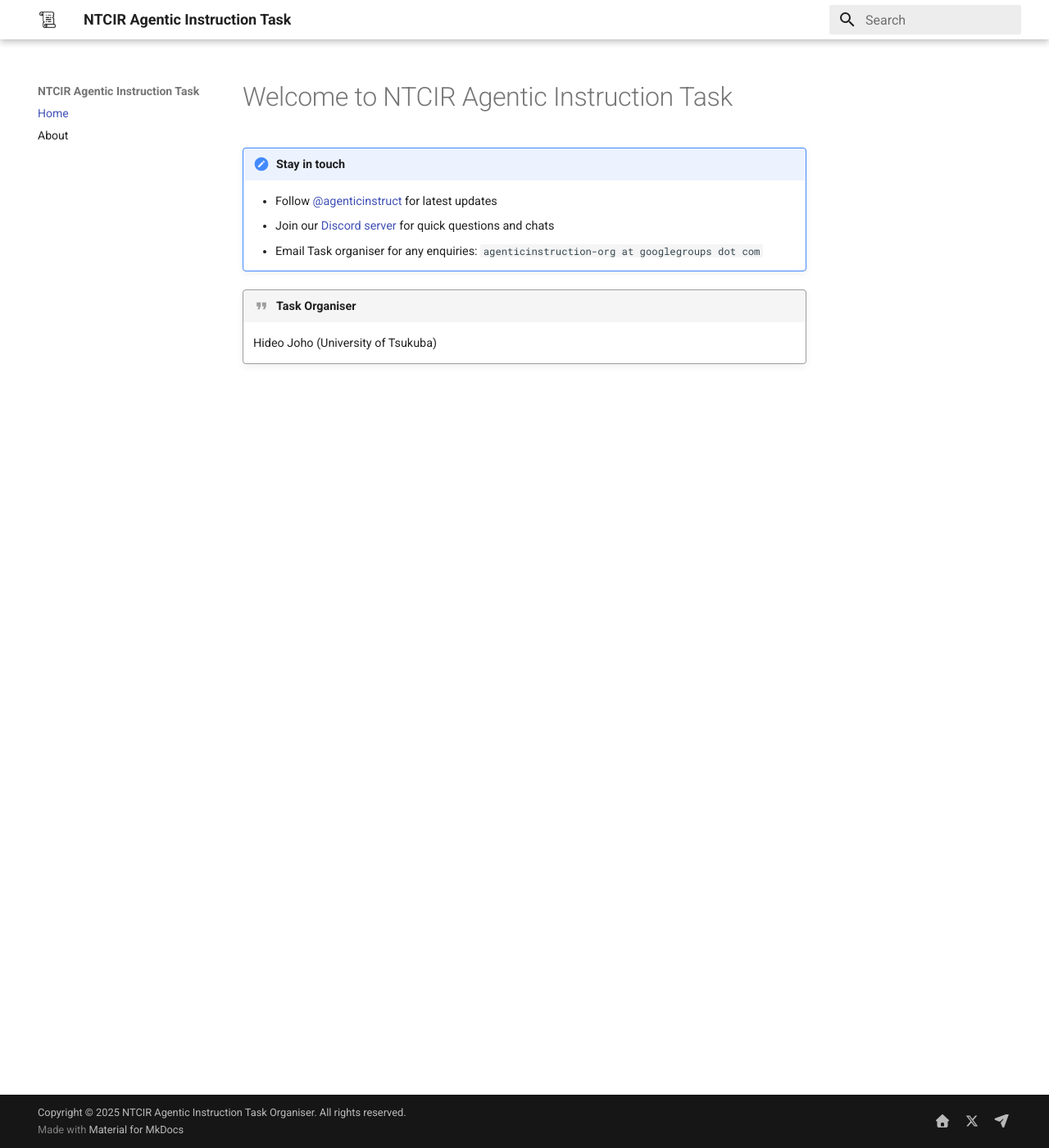
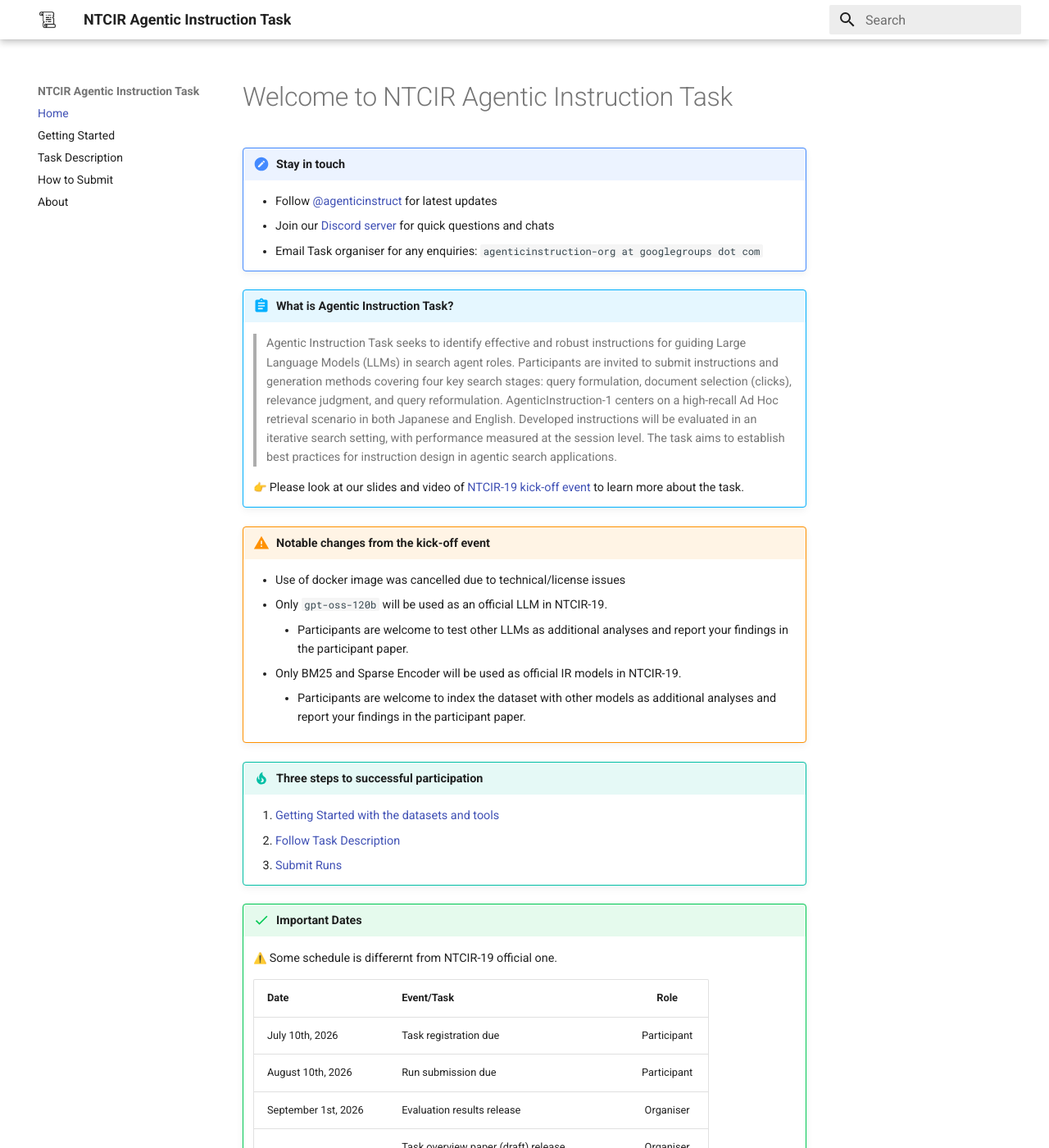
Before and after one commit to geniie-lab/ntcir, an MkDocs documentation site: the page built from docs/index.md, in a window 1280 px wide and 1400 px high. Shown: the whole window at 82% size. Built offline with MkDocs 1.6.1 and Material for MkDocs 9.7.7, drawn with Linux system fonts in a browser that asks for light colours; emoji names are drawn with the system emoji font; some of the changed text lies outside the part shown.

Commit message:
Added instruction for NTCIR-19.

```diff
--- a/docs/index.md
+++ b/docs/index.md
@@ -5,5 +5,33 @@
     - Join our [Discord server](http://discord.gg/zvXkNKtEGa) for quick questions and chats
     - Email Task organiser for any enquiries: `agenticinstruction-org at googlegroups dot com`
 
-!!! quote "Task Organiser"
-    Hideo Joho (University of Tsukuba)
+!!! abstract "What is Agentic Instruction Task?"
+    > Agentic Instruction Task seeks to identify effective and robust instructions for guiding Large Language Models (LLMs) in search agent roles. Participants are invited to submit instructions and generation methods covering four key search stages: query formulation, document selection (clicks), relevance judgment, and query reformulation. AgenticInstruction-1 centers on a high-recall Ad Hoc retrieval scenario in both Japanese and English. Developed instructions will be evaluated in an iterative search setting, with performance measured at the session level. The task aims to establish best practices for instruction design in agentic search applications.
+
+    :point_right: Please look at our slides and video of [NTCIR-19 kick-off event](https://research.nii.ac.jp/ntcir/ntcir-19/kickoffcfp.html#kickoff-resources) to learn more about the task.
+
+!!! warning "Notable changes from the kick-off event"
+    - Use of docker image was cancelled due to technical/license issues
+    - Only `gpt-oss-120b` will be used as an official LLM in NTCIR-19.
+        - Participants are welcome to test other LLMs as additional analyses and report your findings in the participant paper.
+    - Only BM25 and Sparse Encoder will be used as official IR models in NTCIR-19.
+        - Participants are welcome to index the dataset with other models as additional analyses and report your findings in the participant paper.
+
+!!! tip "Three steps to successful participation"
+    1. [Getting Started with the datasets and tools](getting-started.md)
+    1. [Follow Task Description](task-description.md)
+    1. [Submit Runs](run-submission.md)
+
+!!! success "Important Dates"
+    :warning: Some schedule is differernt from NTCIR-19 official one.
+
+    |Date|Event/Task|Role|
+    |:--|:--|:--:|
+    |July 10th, 2026|Task registration due|Participant|
+    |August 10th, 2026|Run submission due|Participant|
+    |September 1st, 2026|Evaluation results release|Organiser|
+    ||Task overview paper (draft) release|Organiser|
+    |October 1st, 2026|Participant paper (complete-ish draft) due|Participant|
+    |October 15th, 2026|Review feedback on participant paper release|Organiser|
+    |November 1st, 2026|Participant paper (camera-ready) due|Participant|
+    |December 8-10th, 2026|NTCIR-19 Conference (NII, Tokyo, Japan)|All|
--- a/mkdocs.yml
+++ b/mkdocs.yml
@@ -61,4 +61,7 @@
 copyright: Copyright &copy; 2025 NTCIR Agentic Instruction Task Organiser. All rights reserved.
 nav:
   - Home: index.md
+  - Getting Started: getting-started.md
+  - Task Description: task-description.md
+  - How to Submit: run-submission.md
   - About: about.md
```
Also changed, not shown: docs/about.md (+11 -0 lines), docs/getting-started.md (added, +45 -0 lines), docs/run-submission.md (added, +42 -0 lines), docs/task-description.md (added, +12 -0 lines).
